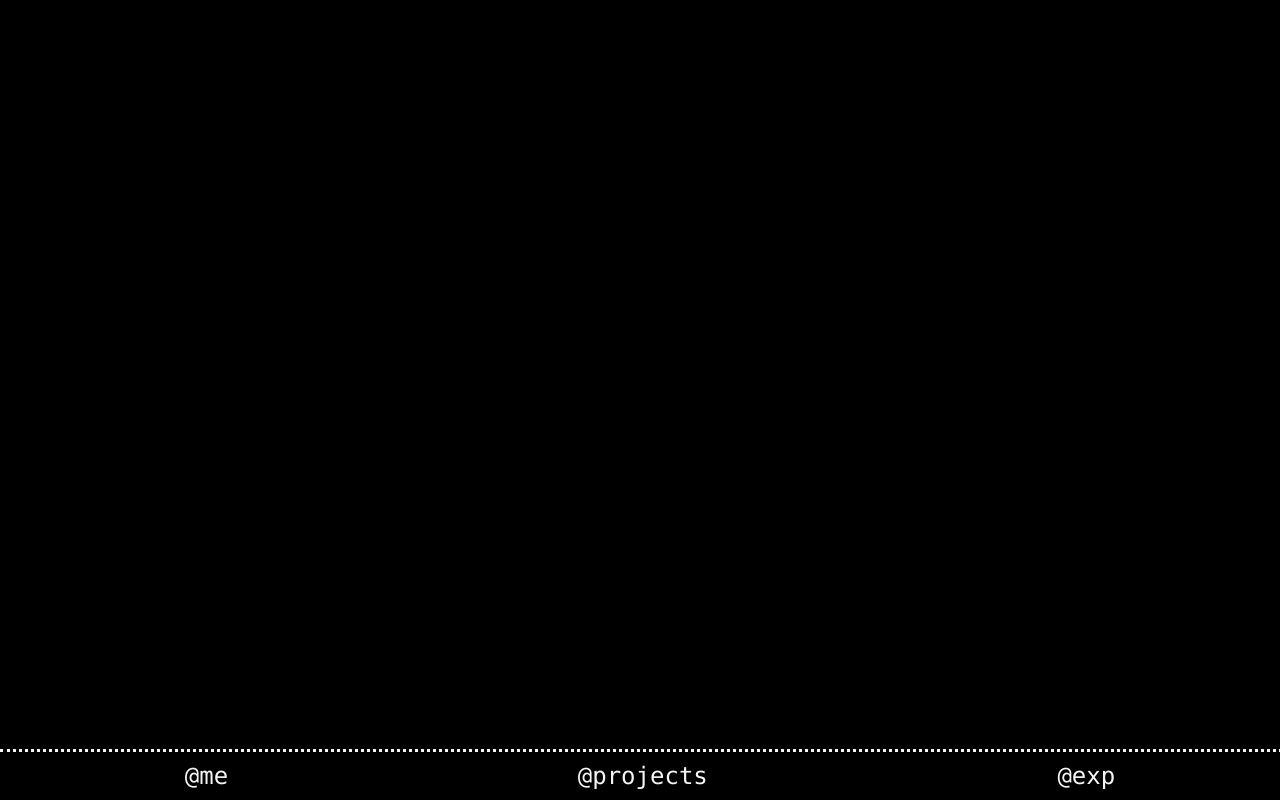
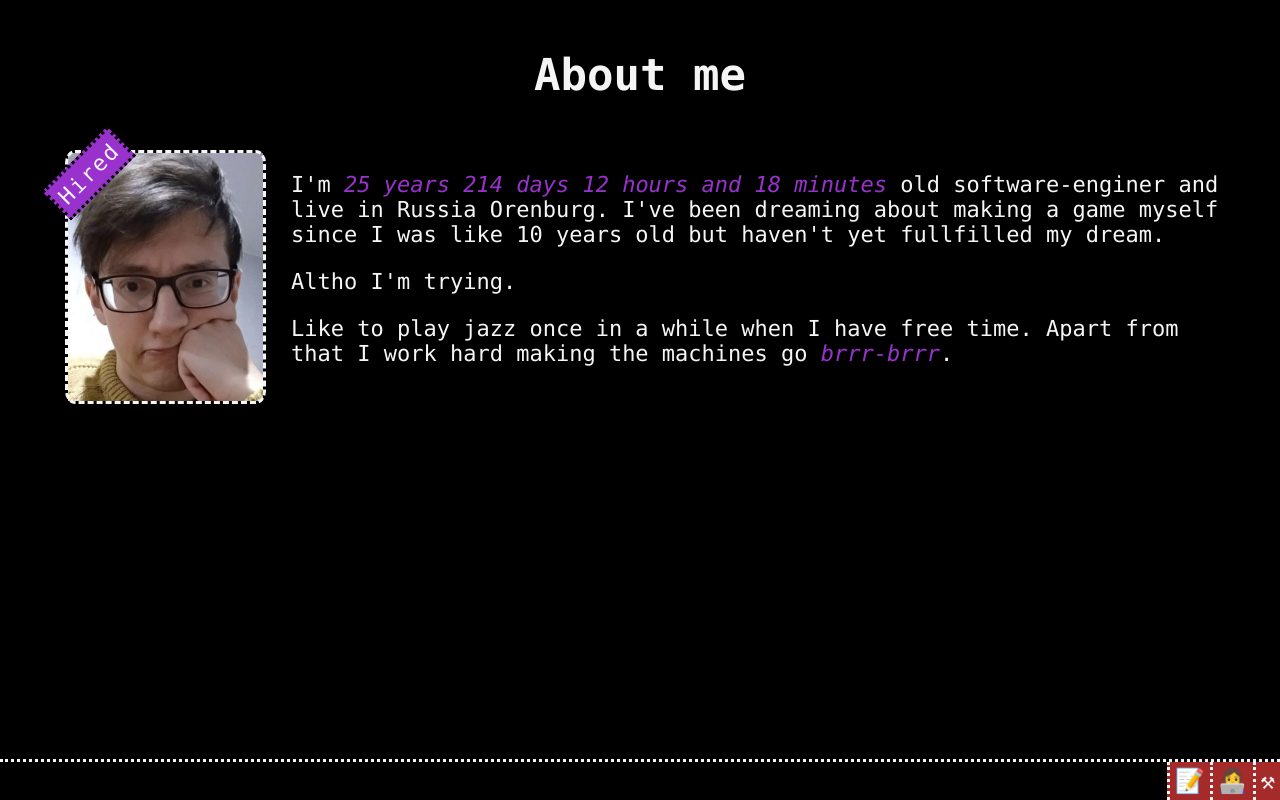
Before and after one commit to Trapov/trapov.github.io, a Vue app: page / in a window 1280 px wide. Before the commit this address had no page. Built offline with nearby package versions, Linux system fonts and the light colour scheme.

Commit message:
Refactoring. Add cool features to the about-page 🙌

```diff
--- a/src/App.vue
+++ b/src/App.vue
@@ -1,11 +1,12 @@
 <template>
   <div id="app">
 
-
       <div class="content">
-
-        <router-view></router-view>
-
+        <router-view v-slot="{ Component }">
+          <transition name="fade" mode="out-in">
+            <component :is="Component"></component>
+          </transition>
+        </router-view>
       </div>
 
       <bottom-bar />
@@ -25,6 +26,13 @@ export default {
 
 <style>
 
+.fade-enter-active, .fade-leave-active {
+  transition: opacity .5s;
+}
+.fade-enter, .fade-leave-to /* .fade-leave-active below version 2.1.8 */ {
+  opacity: 0;
+}
+
 body {
   background-color: black;
   color: whitesmoke;
@@ -35,8 +43,8 @@ body {
 }
 
 .content {
-  padding: 30px;
   transition: background-color 0.5s ease-out;
+  margin-bottom: 40px;
 }
 
 .content h1:hover {
--- a/src/components/BottomBar.vue
+++ b/src/components/BottomBar.vue
@@ -1,13 +1,13 @@
 <template>
   <div class="nav-bottombar">
-    <router-link to="/about-me">
-      @me
+    <router-link to="/">
+      📝
     </router-link>
     <router-link to="/my-projects">
-      @projects
+      👩‍💻
     </router-link>
     <router-link to="/where-i-worked">
-      @exp
+      ⚒
     </router-link>
   </div>
 </template>
@@ -24,23 +24,22 @@ export default {
     background-color: black;
     position: fixed;
     display: flex;
-    padding: 10px;
-    justify-content: space-around;
+    flex-direction: row;
+    justify-content: flex-end;
     border-top-style: dotted;
     bottom: 0;
     width: 100%;
   }
 
   .nav-bottombar a {
+    background-color: brown;
     color: whitesmoke;
+    border-left-style: dotted;
+    padding: 5px;
+    font-size: x-large;
     text-decoration: none;
-    font-size: x-large;
-    display: block;
   }
 
-  .nav-bottombar a:hover {
-    color: greenyellow;
-    text-decoration: underline;
-  }
+
 
 </style>
--- /dev/null
+++ b/src/components/TimeSince.vue
@@ -0,0 +1,68 @@
+<template>
+  <span v-if="hover" class="hover-on-top">
+    {{'Born ' + when.toLocaleString()}}
+  </span>
+  <span
+    @mouseover="hover = true"
+    @mouseleave="hover = false"
+  class="hover-to-show-the-date">
+    {{timeSince}}
+  </span>
+</template>
+
+<script>
+export default {
+  name: "TimeSince",
+  data() {
+    return {
+      hover: false,
+      msSince: (new Date()).valueOf()
+    }
+  },
+  mounted() {
+    setInterval(() => {
+       this.msSince =  (new Date()).valueOf()
+    }, 60000);
+  },
+  computed: {
+    timeSince() {
+        var obj = {};
+        obj._milliseconds = this.msSince - this.when.valueOf();
+        obj.milliseconds = obj._milliseconds % 1000;
+        obj._seconds = (obj._milliseconds - obj.milliseconds) / 1000;
+        obj.seconds = obj._seconds % 60;
+        obj._minutes = (obj._seconds - obj.seconds) / 60;
+        obj.minutes = obj._minutes % 60;
+        obj._hours = (obj._minutes - obj.minutes) / 60;
+        obj.hours = obj._hours % 24;
+        obj._days = (obj._hours - obj.hours) / 24;
+        obj.days = obj._days % 365;
+        obj.years = (obj._days - obj.days) / 365;
+        return `${obj.years} years ${obj.days} days ${obj.hours} hours and ${obj.minutes} minutes`;
+    }
+  },
+  props: [
+    'when'
+  ]
+}
+</script>
+
+<style scoped>
+  .hover-on-top {
+    z-index: 3;
+    position: absolute;
+    margin: -55px 0px 0px 28px;
+    padding: 10px;
+    background-color: black;
+    border-style: dashed;
+  }
+  .hover-to-show-the-date:hover {
+    color: whitesmoke;
+    background-color: brown;
+  }
+  .hover-to-show-the-date {
+    cursor: pointer;
+    font-style: italic;
+    color: darkorchid;
+  }
+</style>
--- a/src/pages/AboutMe.vue
+++ b/src/pages/AboutMe.vue
@@ -1,13 +1,13 @@
 <template>
-  <div class="about-me">
+  <div class="about-me container column">
     <h1 class="text-center">
       About me
     </h1>
-    <div class="container">
+    <div class="container row">
       <div class="center-if-sm avatar"></div>
       <div class="item-6">
         <p>
-          I guess there is no much to talk about. I was born in Russia [Orenburg City] [February 14th, 1995].
+          I'm <time-since :when="new Date('02:00 02-14-1995')" /> old software-enginer and live in Russia Orenburg.
           I've been dreaming about making a game myself since I was like 10 years old but haven't yet fullfilled my dream.
         </p>
         <p>
@@ -22,8 +22,26 @@
 </template>
 
 <script>
+  import TimeSince from '../components/TimeSince.vue';
+
   export default {
-    name: 'AboutMe'
+    components: {
+      TimeSince
+    },
+    name: 'AboutMe',
+    data() {
+      return {
+        birthday: new Date('02-14-1995 02:00')
+      }
+    },
+    methods: {
+
+    },
+    computed: {
+      age() {
+        return this.timeSince(new Date(), this.birthday).seconds
+      }
+    }
   }
 </script>
 
@@ -33,8 +51,21 @@
   font-style: italic;
 }
 
-.text-center {
-  text-align: center;
+.container.column{
+  display: flex;
+  flex-direction: column;
+  /* justify-content: stretch; */
+  align-items: center;
+}
+
+
+@media screen and (max-width: 350px) {
+  .about-me .avatar {
+    width: 116px !important;
+    height: 149px !important;
+
+    background-size: 116px 149px !important;
+  }
 }
 
 @media screen and (max-width: 850px) {
@@ -43,13 +74,12 @@
   }
 
   .container {
-    padding: 20px;
+    padding: 0 8px 0 8px !important;
   }
 }
 @media screen and (min-width: 850px) {
 
   .container {
-
     padding: 20px;
     display: flex;
   }
@@ -66,7 +96,31 @@
   border-color: aqua;
   cursor: pointer;
 }
+.about-me .avatar:hover::before {
+  background-color: aqua;
+  color: brown;
+}
+.about-me .avatar::before::after {
+  content: " ";
+    right: 0;
+    border-left: 7px solid transparent;
+    border-right: 7px solid whitesmoke;
+    border-bottom: 7px solid transparent;
+    border-top: 7px solid whitesmoke;
+}
+.about-me .avatar::before {
+  position: absolute;
+  border-style: dotted;
+  border-color: black;
 
+  color:whitesmoke;
+  letter-spacing: 2px;
+  padding: 5px;
+  margin: 0px -15px 0px -25px;
+  transform: rotate(-45deg);
+  background-color: darkorchid;
+  content: 'Hired';
+}
 .about-me .avatar {
   margin-top: 35px;
   border-style: dashed;
```
Also changed, not shown: src/router.js (+8 -4 lines), 1 other file (tests, documents, lock files or other folders).
